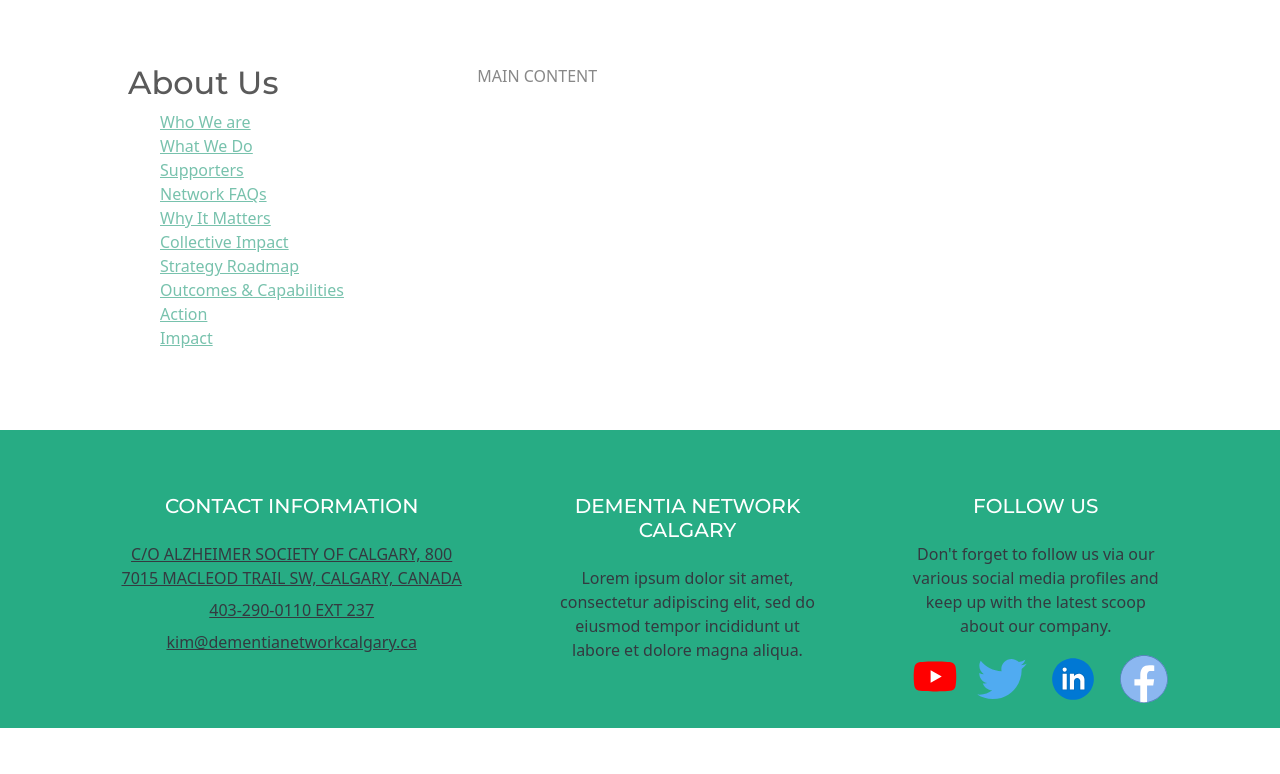
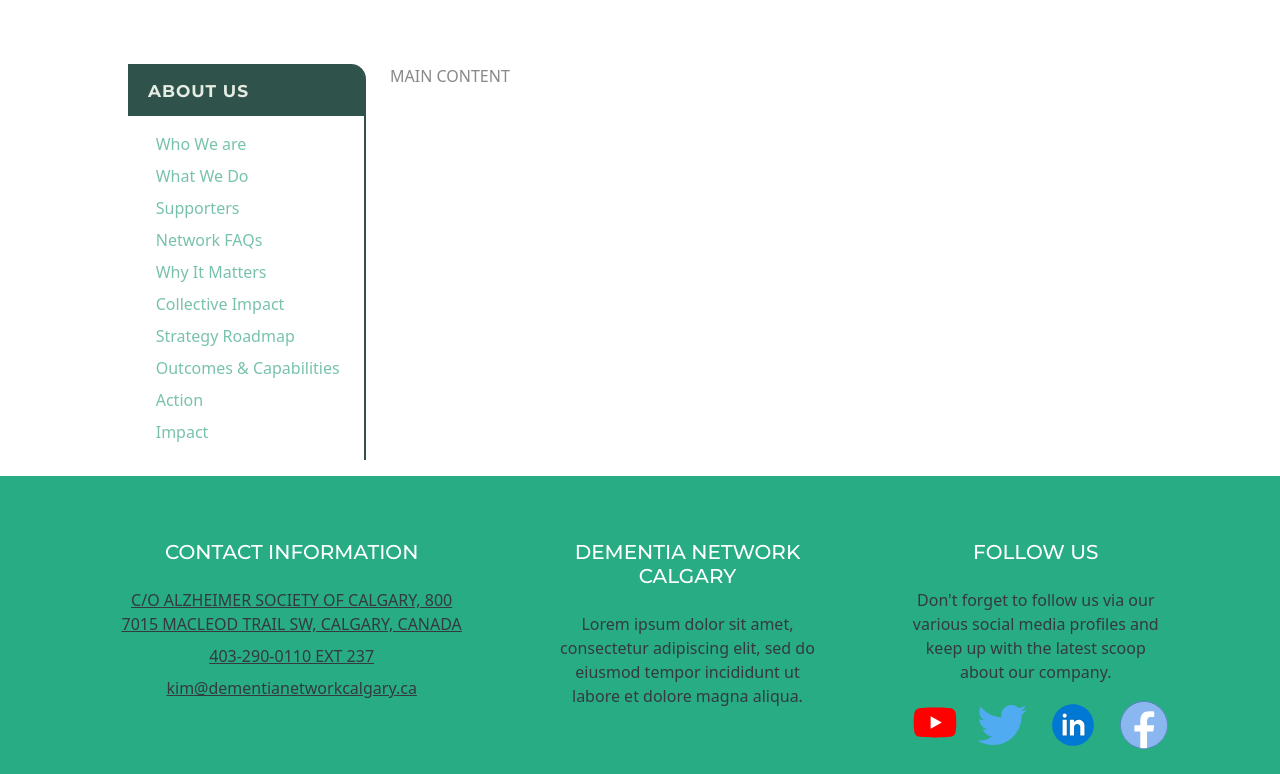
Before and after one commit to paradingwolves/DementiaNetworkCalgary_Rough, a PHP site: page /aboutus.html in a window 1280 px wide. Shown: the part 132-906 px from the top of the page. Before the commit the page ends 860 px from the top, so only its background shows below. Run offline with PHP 8.4, Linux system fonts and the light colour scheme.

Commit message:
hover set for leftnav

```diff
--- a/General/aboutus.html
+++ b/General/aboutus.html
@@ -81,7 +81,7 @@
 <main>
   <div class="row">
     <!-- LEFT NAV LINKS -->
-    <div class="col-md-4">
+    <div class="col-md-3">
       <div class="left_nav">
         <h2>About Us</h2>
 
@@ -100,7 +100,7 @@
       </div>
     </div>
     <!-- SITE CONTENT -->
-    <div class="col-md-8">MAIN CONTENT</div>
+    <div class="col-md-9">MAIN CONTENT</div>
   </div>
 </main>
 
--- a/General/app/css/styles.css
+++ b/General/app/css/styles.css
@@ -114,13 +114,52 @@
 
 /* 2.01 Left Nav Styles */
 
+.left_nav {
+    border-right: 2px solid var(--dnc-secondary4); border-top: 2px solid var(--dnc-secondary4);
+    border-radius: 0 15px 0 0;
+}
+
+.left_nav h2 {
+    border-radius: 0 10px 0 0;
+    background-color: var(--dnc-secondary4);
+    color: #e5ece3;
+    font-size: 17px;
+    letter-spacing: 1px;
+    font-weight: 600;
+    text-transform: uppercase;
+    margin: 0;
+    padding: 15px 20px;
+}
+
 .lmenu {
     list-style: none;
+    padding: 5%;
+}
+
+.lmenu-item {
+    position: relative;
+    left: 0;
+    padding-left: 7.5%;
+    margin: 0;
+    background: none;
+}
+
+.lmenu-item > a {
+    display: block;
+    width: inherit;
+    text-decoration: none;
+    line-height: 2rem;
+    text-align: left;
+}
+
+.lmenu-item:hover, .lmenu-item > a:hover {
+    background: #d2f5e8;
+    font-weight: 500;
 }
 
 /* 3. General Body Layout */
 main {
-    padding: 5% 10%;
+    padding: 5% 10% 0;
     margin: 0 auto;
 }
 
@@ -140,7 +179,7 @@ main {
     margin-top: 12px;
     width: 250px;
     height: 300px;
-    border-radius: 20px 0px 0px 0px;
+    border-radius: 20px 0 0 0;
     background: #EEECDC;
     font-family: Proxima Novo, Arial, Helvetica, sans-serif;
     color: var(--dnc-secondary4);
```
